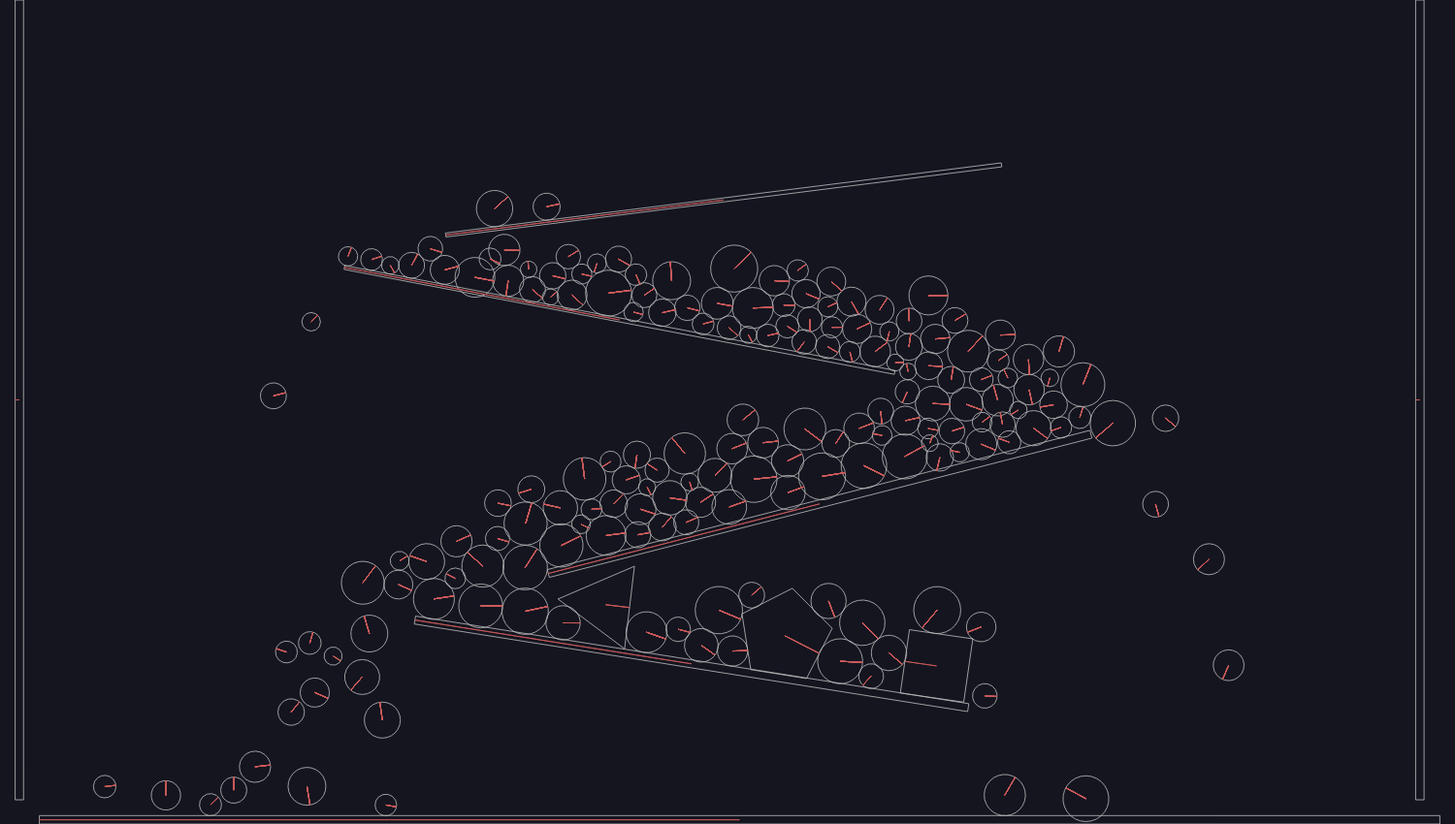
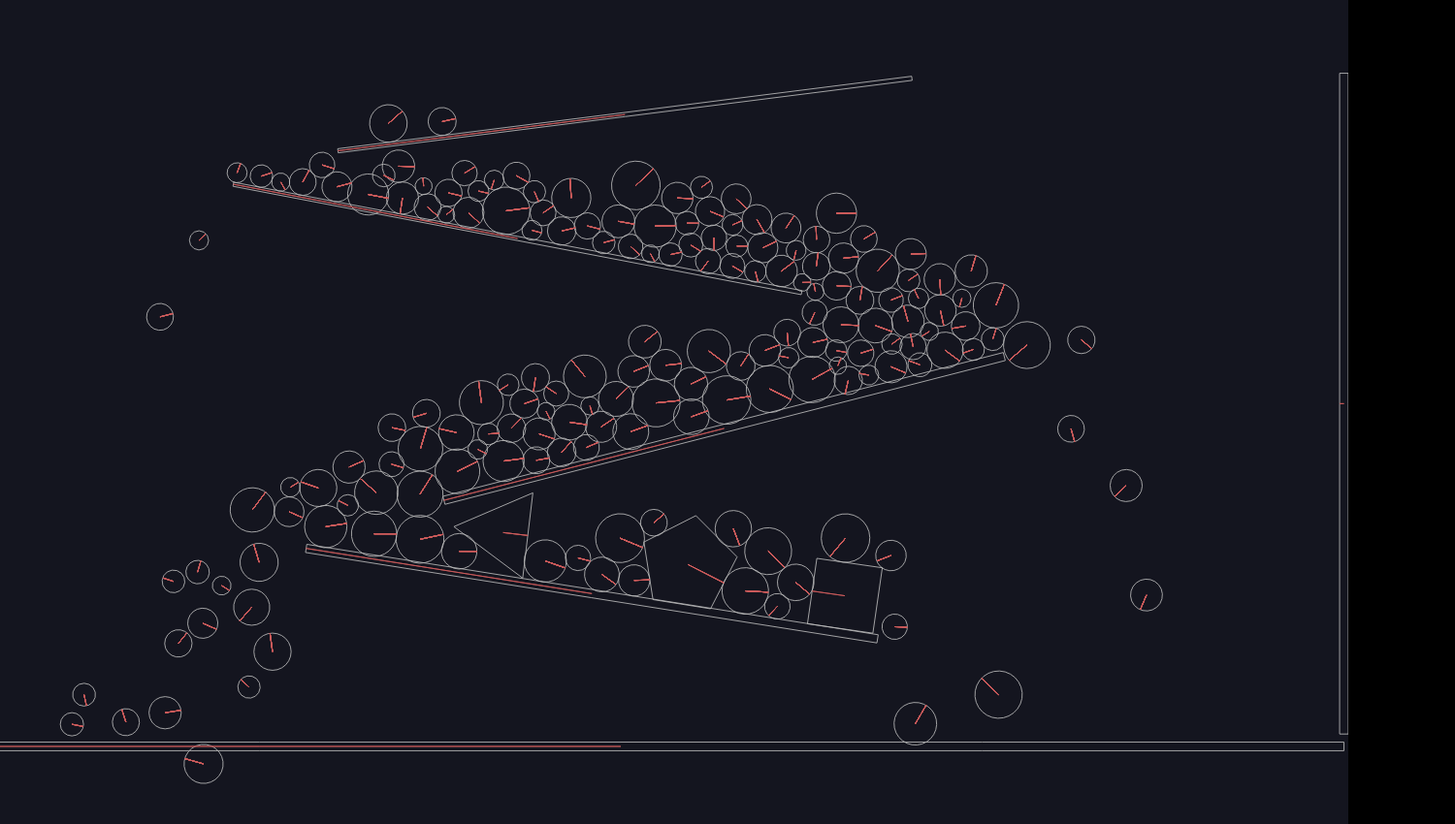
Before and after one commit to Sammii-HK/matter-js-animation, a plain HTML site: page index.html in a window 1280 px wide. Shown: the whole page at 97% size, 1500 px wide, since content can reach past the window. Drawn offline with nearby package versions, Linux system fonts and the light colour scheme; animation ran at ten frames a second.

Commit message:
centered canvas

```diff
--- a/app.js
+++ b/app.js
@@ -56,14 +56,14 @@ document.addEventListener('DOMContentLoaded', () => {
 
      // add bodies
     World.add(world, [
-        Bodies.rectangle(400, 775, 1750, 10.5, { isStatic: true})
+        Bodies.rectangle(375, 765, 1750, 10.5, { isStatic: true})
     ]);
 
     World.add(world, [
-        Bodies.rectangle(-500, 250, 10.5, 1000, { isStatic: true})
+        Bodies.rectangle(-500, 350, 10.5, 800, { isStatic: true})
     ]);
     World.add(world, [
-        Bodies.rectangle(1250, 250, 10.5, 1000, { isStatic: true})
+        Bodies.rectangle(1250, 350, 10.5, 800, { isStatic: true})
     ]);
 
     var stack = Composites.stack(100, 0, 10, 8, 10, 10, function(x, y) {
--- a/style.css
+++ b/style.css
@@ -9,6 +9,7 @@ body {
   min-height: 100vh;
   display: flex;
   align-items: center;
+	justify-content: center;
   background: #000;
 }
 
```
